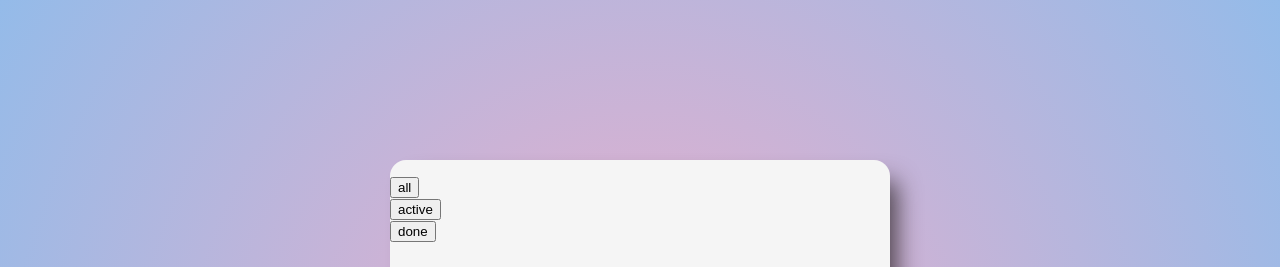
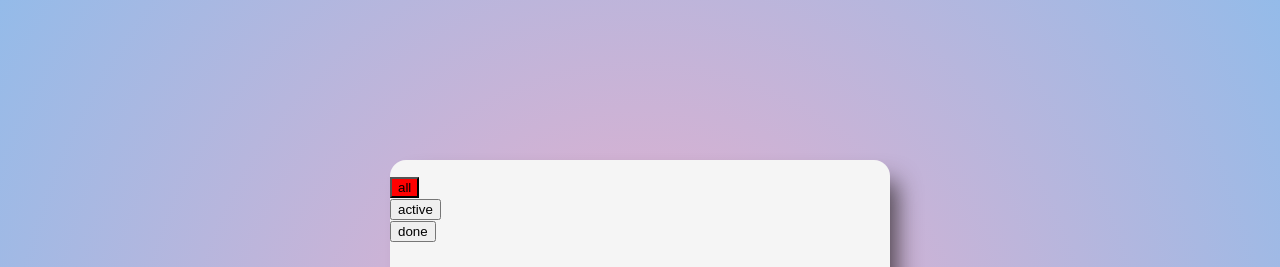
Before and after one commit to ieongeun/react-practice, a React (Create React App) app in the folder todo/: page / in a window 1280 px wide. Shown: the top 267 px of the page. Built offline with nearby package versions, Linux system fonts and the light colour scheme.

Commit message:
Styling header with postcss

```diff
--- a/todo/src/components/Header/Header.jsx
+++ b/todo/src/components/Header/Header.jsx
@@ -1,4 +1,6 @@
 import React from 'react';
+import style from "./Header.module.css";
+
 
 export default function Header({filters,filter,onFilter}) {
     const handleClick = (e) => onFilter(e.target.innerHTML);
@@ -7,7 +9,7 @@ export default function Header({filters,filter,onFilter}) {
             <ul>
                 {
                     filters.map((f,index)=>
-                        <li key={index}><button onClick={handleClick}>{f}</button></li>
+                        <li key={index}><button className={`${style.filter} ${f===filter? style.selected:''}`} onClick={handleClick}>{f}</button></li>
                     )
                 }
             </ul>
--- /dev/null
+++ b/todo/src/components/Header/Header.module.css
@@ -0,0 +1,3 @@
+.filter.selected {
+    background : red;
+}
```
